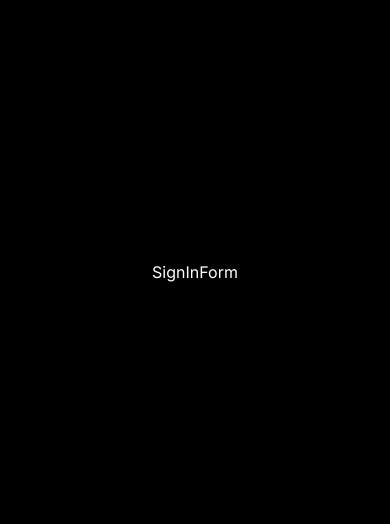
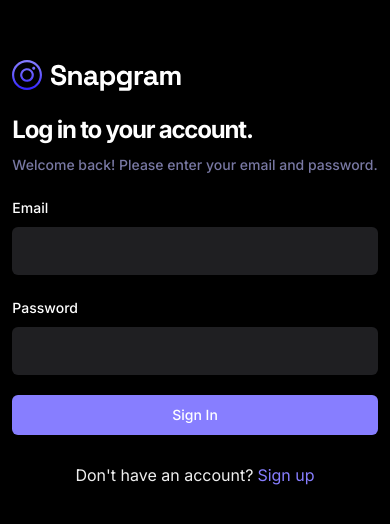
Before and after one commit to rupa-08/Sociogram, a React (Vite) app: page /sign-in in a window 390 px wide. Shown: the part 150-674 px from the top of the page. Built offline with nearby package versions, Linux system fonts and the light colour scheme; no server answers.

Commit message:
feat: sign in form design, api integration and authentication completed with tansquery.

```diff
--- a/src/_auth/forms/SignInForm.tsx
+++ b/src/_auth/forms/SignInForm.tsx
@@ -1,7 +1,125 @@
-import React from "react";
+import { Link, useNavigate } from "react-router-dom";
+import { useForm } from "react-hook-form";
+
+import { zodResolver } from "@hookform/resolvers/zod/src/zod.js";
+import { z } from "zod";
+
+import {
+  Form,
+  FormControl,
+  FormField,
+  FormItem,
+  FormLabel,
+  FormMessage,
+} from "@/components/ui/form";
+import { Input } from "@/components/ui/input";
+import { useToast } from "@/components/ui/use-toast";
+import { Button } from "@/components/ui/button";
+import Loader from "@/components/shared/Loader";
+import { SignInValidation } from "@/lib/validation";
+import { useUserContext } from "@/context/AuthContext";
+import { useSignInAccount } from "@/lib/react-query/queriesAndMutations";
 
 const SignInForm = () => {
-  return <div>SignInForm</div>;
+  const navigate = useNavigate();
+
+  const { toast } = useToast();
+  const { checkAuthUser, isLoading: isUserLoading } = useUserContext();
+
+  const { mutateAsync: signInAccount } = useSignInAccount();
+
+  const form = useForm<z.infer<typeof SignInValidation>>({
+    resolver: zodResolver(SignInValidation),
+    defaultValues: {
+      email: "",
+      password: "",
+    },
+  });
+
+  // form submit
+  const handleSignIn = async (values: z.infer<typeof SignInValidation>) => {
+    const session = await signInAccount({
+      email: values?.email,
+      password: values?.password,
+    });
+
+    if (!session) {
+      return toast({
+        title: "Sign in failed. Please try again later.",
+      });
+    }
+
+    const isLoggedin = await checkAuthUser();
+
+    if (isLoggedin) {
+      form.reset();
+      navigate("/");
+    } else {
+      return toast({ title: "Sign in failed. Please try again later." });
+    }
+  };
+  return (
+    <Form {...form}>
+      <div>
+        <img src="/assets/images/logo.svg" alt="logo" />
+        <h2 className="h3-bold md:h2-bold pt-5 sm:pt-12">
+          Log in to your account.
+        </h2>
+        <p className="text-light-3 small-medium md:base-regular mt-2">
+          Welcome back! Please enter your email and password.
+        </p>
+        <form
+          onSubmit={form.handleSubmit(handleSignIn)}
+          className="flex flex-col gap-5 w-full mt-5"
+        >
+          <FormField
+            control={form.control}
+            name="email"
+            render={({ field }) => (
+              <FormItem>
+                <FormLabel>Email</FormLabel>
+                <FormControl>
+                  <Input type="email" className="shad-input" {...field} />
+                </FormControl>
+                <FormMessage />
+              </FormItem>
+            )}
+          ></FormField>
+          <FormField
+            control={form.control}
+            name="password"
+            render={({ field }) => (
+              <FormItem>
+                <FormLabel>Password</FormLabel>
+                <FormControl>
+                  <Input type="text" className="shad-input" {...field} />
+                </FormControl>
+                <FormMessage />
+              </FormItem>
+            )}
+          ></FormField>
+          <Button type="submit" className="shad-button_primary">
+            {isUserLoading ? (
+              <div className="flex-center gap-2">
+                <Loader />
+              </div>
+            ) : (
+              "Sign In"
+            )}
+          </Button>
+          <p className="text-small-regular text-light-2 text-center mt-2">
+            Don't have an account?
+            <Link
+              to="/sign-up"
+              className="text-primary-500 text-small-semibold ml-1"
+            >
+              Sign up
+            </Link>
+          </p>
+        </form>
+      </div>
+    </Form>
+  );
 };
 
 export default SignInForm;
--- a/src/_auth/forms/SignUpForm.tsx
+++ b/src/_auth/forms/SignUpForm.tsx
@@ -44,7 +44,7 @@
   const { mutateAsync: createUserAccount, isPending: isCreatingUser } =
     useCreateUserAccount();
 
-  const { mutateAsync: signInAccount, isPending: isSigning } =
+  const { mutateAsync: signInAccount, isPending: isSigningIn } =
     useSignInAccount();
 
   const handleSignup = async (values: z.infer<typeof SignUpValidation>) => {
@@ -65,7 +65,7 @@
 
     if (!session) {
       return toast({
-        title: "Sign In failed. Please try again later.",
+        title: "Sign in failed. Please try again later.",
       });
     }
 
@@ -165,7 +165,7 @@
               to="/sign-in"
               className="text-primary-500 text-small-semibold ml-1"
             >
-              Log in
+              Sign in
             </Link>
           </p>
         </form>
--- a/src/lib/validation/index.ts
+++ b/src/lib/validation/index.ts
@@ -13,3 +13,10 @@
     .string()
     .min(8, { message: "Password must be at least 8 characters." }),
 });
+
+export const SignInValidation = z.object({
+  email: z.string().email(),
+  password: z
+    .string()
+    .min(8, { message: "Password must be at least 8 characters. " }),
+});
```
